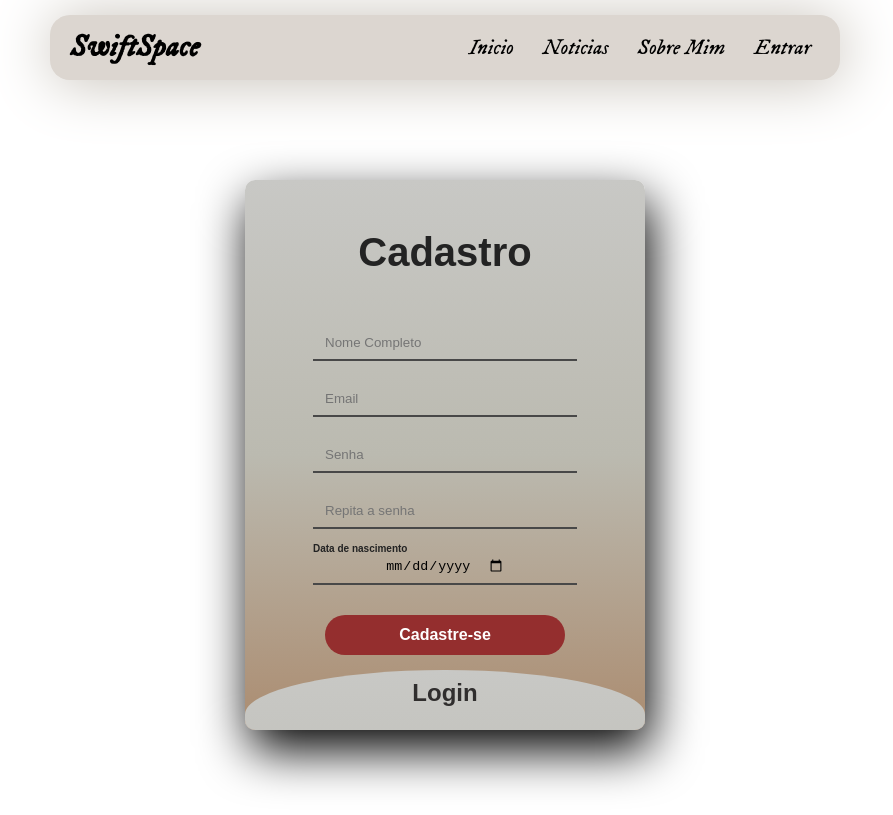
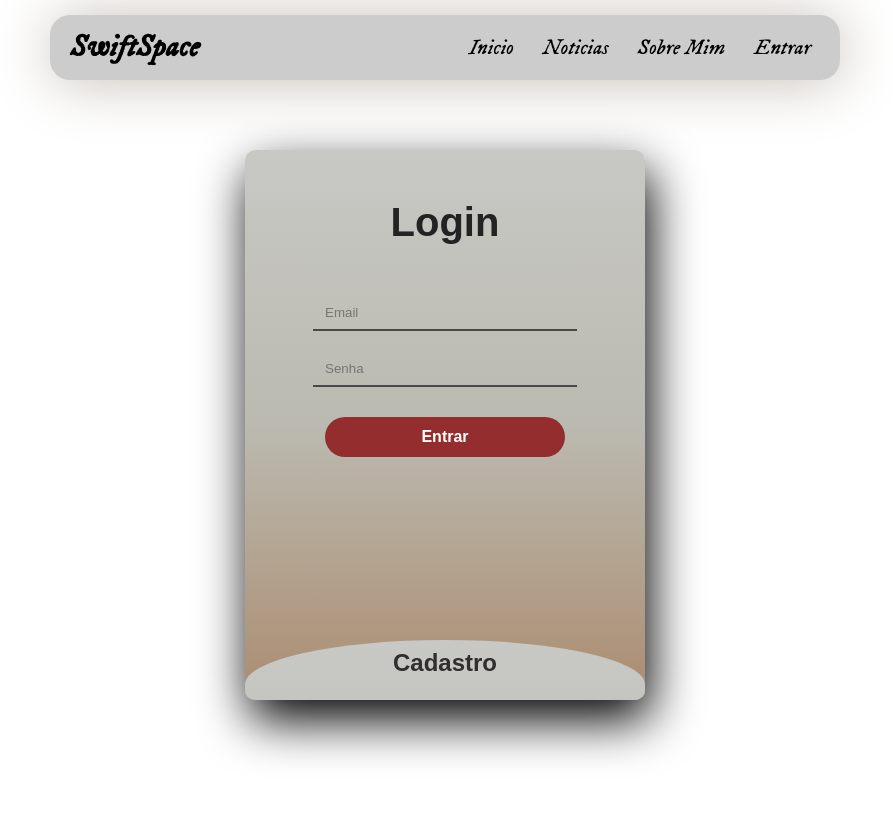
Before and after one commit to fernandofs21/SwiftSpace, a plain HTML site: page logincadastro.html in a window 1280 px wide. Shown: the whole page, without its empty margins (195-1088 px from the left). Drawn offline with Linux system fonts and the light colour scheme.

Commit message:
alteração ordem login-cadastro

```diff
--- a/logincadastro.css
+++ b/logincadastro.css
@@ -9,7 +9,7 @@ a {
 }
 
 .container {
-	background-color: #dcd6d0;
+	background-color: #cccccc;
 	left: 0;
 	right: 0;
 	margin-left: auto;
@@ -67,7 +67,7 @@ body {
 
 .formulario {
 	margin: auto;
-	margin-top: 100px;
+	margin-top: 70px;
 	width: 400px;
 	height: 550px;
 	background: rgb(187,187,183);
@@ -81,10 +81,14 @@ body {
 	display: none;
 }
 
-.cadastro {
+.login {
 	position: relative;
 	width: 100%;
 	height: 100%;
+}
+
+.login  {
+	align-items: center;
 }
 
 label {
@@ -129,7 +133,7 @@ input::placeholder {
 }
 
 input:focus {
-	border-color: rgb(134, 57, 57);
+	border-color: rgb(221, 61, 61);
 	transition: border-color 0.2s ease-in;
 
 }
@@ -156,7 +160,7 @@ button:hover {
 	background: #b74444;
 }
 
-.login {
+.cadastro {
 	height: 534px;
 	background: rgb(202, 168, 139);
 	background: linear-gradient(180deg, rgb(200, 200, 197) 0%, rgb(187, 186, 176) 50%, rgba(171,140,112,1) 100%);
@@ -165,21 +169,21 @@ button:hover {
 	transition: .8s ease-in-out;
 }
 
-.login label {
+.cadastro label {
 	color: #302e2e;
 	transform: scale(.6);
 }
 
-#chk:checked~.login {
+#chk:checked~.cadastro {
 	transform: translateY(-600px);
 	background-color: rgb(200, 200, 197);
 	transition: .8s ease-in-out;
 }
 
-#chk:checked~.login label {
+#chk:checked~.cadastro label {
 	transform: scale(1);
 }
 
-#chk:checked~.cadastro label {
+#chk:checked~.login label {
 	transform: scale(.6);
 }
--- a/logincadastro.html
+++ b/logincadastro.html
@@ -21,6 +21,15 @@
     <div class="formulario">
       <input type="checkbox" id="chk" aria-hidden="true">
 
+        <div class="login">
+          <form>
+            <label for="chk" aria-hidden="true">Login</label>
+            <input type="email" placeholder="Email">
+            <input type="password" placeholder="Senha">
+            <button>Entrar</button>
+          </form>
+        </div>
+
         <div class="cadastro">
           <form>
             <label for="chk" aria-hidden="true">Cadastro</label>
@@ -33,15 +42,6 @@
             <button>Cadastre-se</button>
           </form>
         </div>
-
-        <div class="login">
-          <form>
-            <label for="chk" aria-hidden="true">Login</label>
-            <input type="email" placeholder="Email">
-            <input type="password" placeholder="Senha">
-            <button>Entrar</button>
-          </form>
-        </div>
     </div>
 
 </div>
```
